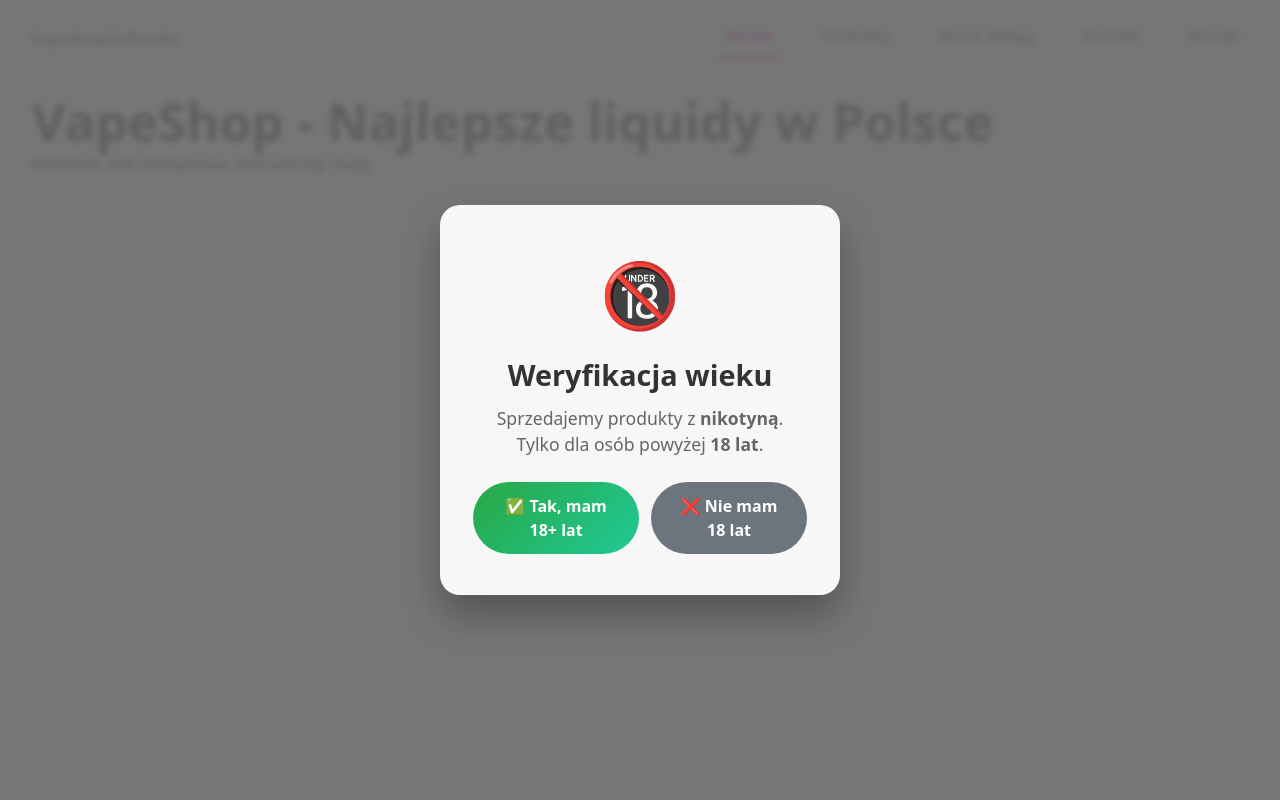
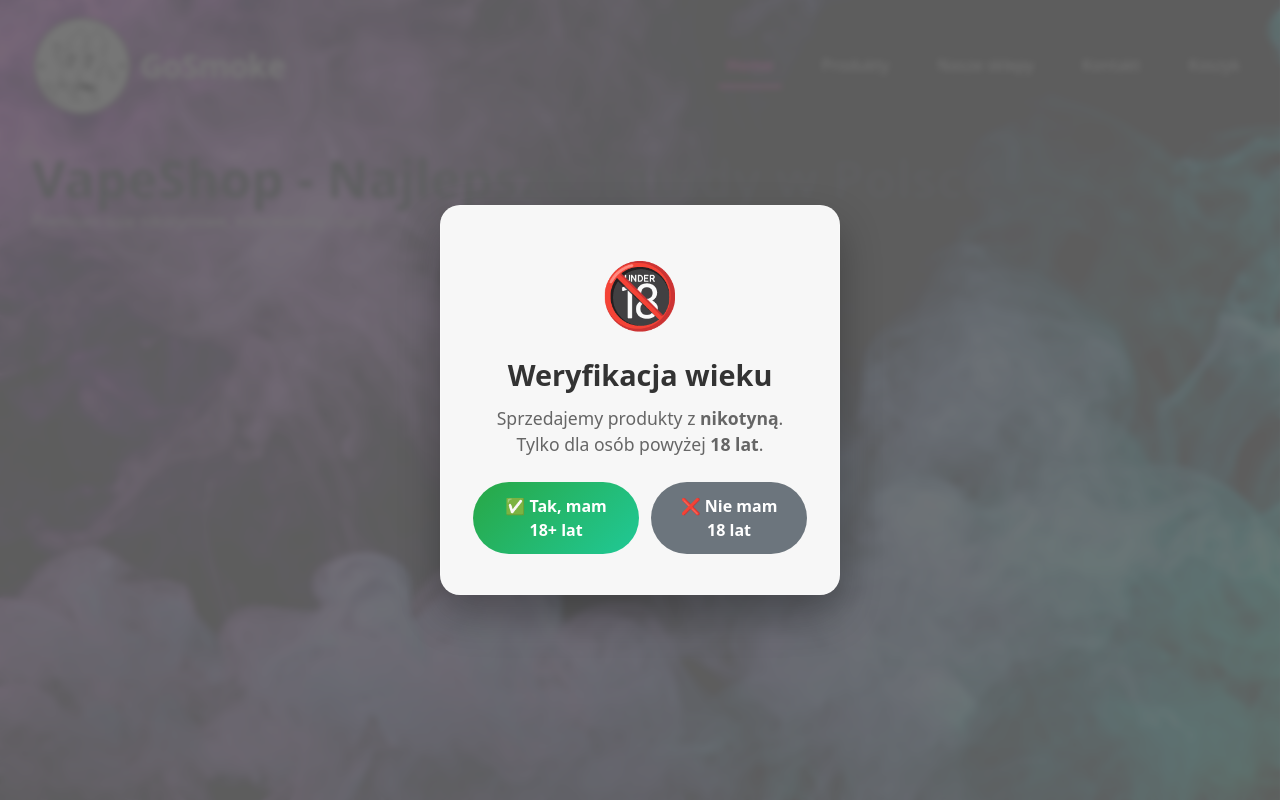
Before and after one commit to MstowskaSandra/E-commerce-vapeshop, a React (Vite) app: page / in a window 1280 px wide. Built offline with nearby package versions, Linux system fonts and the light colour scheme.

Commit message:
style:  add background-image and logo in Nav

```diff
--- a/src/components/nav/Nav.jsx
+++ b/src/components/nav/Nav.jsx
@@ -1,5 +1,6 @@
-import { Link } from "react-router-dom";
+import { Link, NavLink } from "react-router-dom";
 import * as S from "./Nav.styles";
+import Logo from "../../assets/logo-gosmoke.png";
 
 const Nav = () => {
   const navItems = [
@@ -12,13 +13,10 @@
 
   return (
     <S.NavContainer>
-      <div>
-        <Link to="/">
-          <span>Vapeshop</span>
-          <span>GoSmoke</span>
-        </Link>
-        <img></img>
-      </div>
+      <S.LogoWrapper to="/">
+        <img src={Logo} alt="GoSmoke Logo" />
+        <span>GoSmoke</span>
+      </S.LogoWrapper>
 
       <S.Menu>
         {navItems.map((item) => (
--- a/src/components/nav/Nav.styles.js
+++ b/src/components/nav/Nav.styles.js
@@ -1,12 +1,11 @@
 import styled from "styled-components";
-import { NavLink } from "react-router-dom";
+import { NavLink, Link } from "react-router-dom";
 
 export const NavContainer = styled.nav`
   display: flex;
   justify-content: space-between;
   align-items: center;
   padding: 1rem 2rem;
-  /* background-color: bisque; */
   width: 100%;
   max-width: 100%;
   box-sizing: border-box;
@@ -25,7 +24,7 @@
   display: block;
   padding: 0.5rem;
   text-decoration: none;
-  color: #333;
+  color: white;
   border-bottom: 3px solid transparent;
   transition: border-bottom 0.3s ease-out;
 
@@ -39,3 +38,28 @@
     border-bottom-color: #fa1db2aa;
   }
 `;
+
+export const LogoWrapper = styled(Link)`
+  display: flex;
+  gap: 0.5rem;
+  align-items: center;
+  justify-content: center;
+
+  &:hover {
+    opacity: 0.9;
+    transform: scale(1.06);
+    transition: all 0.3s ease;
+  }
+
+  img {
+    height: 100px;
+    width: auto;
+  }
+
+  span {
+    font-weight: 800;
+    color: white;
+    font-size: xx-large;
+    letter-spacing: -0.025em;
+  }
+`;
--- a/src/styles/GlobalStyles.js
+++ b/src/styles/GlobalStyles.js
@@ -1,4 +1,5 @@
 import { createGlobalStyle } from 'styled-components';
+import BackgroundJPG from "../assets/background.jpg";
 
 const GlobalStyles = createGlobalStyle`
 
@@ -17,8 +18,12 @@
     min-height: 100vh;
     font-family: system-ui, -apple-system, BlinkMacSystemFont, 'Segoe UI', sans-serif;
     line-height: 1.5;
-    color: #111827;
-    background-color: #f9fafb;
+    color: white;
+    background-image: url(${BackgroundJPG});
+    background-size: cover;
+    background-position: center;
+    background-repeat: no-repeat;
+    background-attachment: fixed;
   }
 
   #root {
```
Also changed, not shown: src/assets/background.jpg (added), src/assets/logo-gosmoke.png (added).
